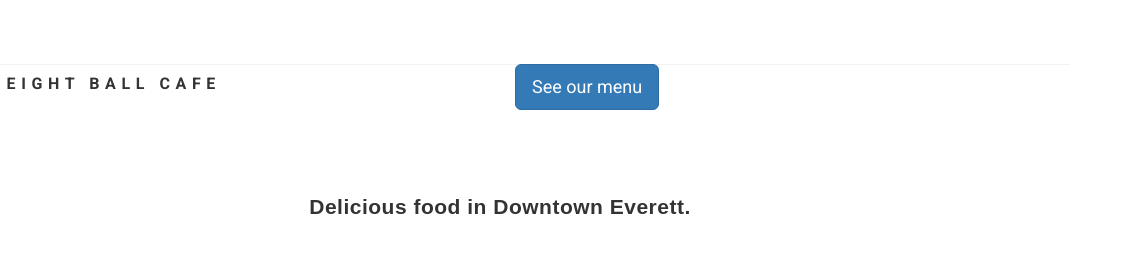
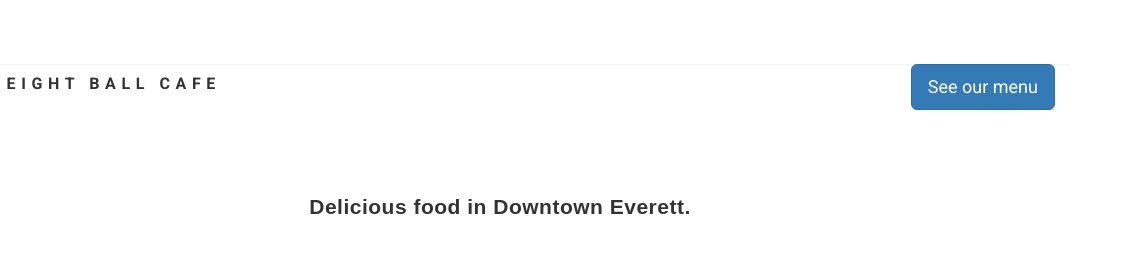
Before and after one commit to EightBallCafeEverett/EightBallCafeEverett.github.io, a plain HTML site: page index.html in a window 1280 px wide. Shown: the top 259 px of the page, 140-1280 px from the left. Drawn offline with Linux system fonts and the light colour scheme; a script that the page names is missing.

Commit message:
Float menu button right.

```diff
--- a/index.html
+++ b/index.html
@@ -29,7 +29,7 @@
 										<span class="symbol"><img src="images/Eight_ball_logo.png" alt="Title" /></span><span class="title">Eight Ball Cafe</span>
                                     </div>
 									<div class="col-md-6">
-										<a class="btn btn-lg btn-primary" href="assets/Eight_Ball_Cafe_menu.pdf" download>See our menu</a>
+										<a class="btn btn-lg btn-primary pull-right" href="assets/Eight_Ball_Cafe_menu.pdf" download>See our menu</a>
 									</div>
 								</div>
 							</header>
```
